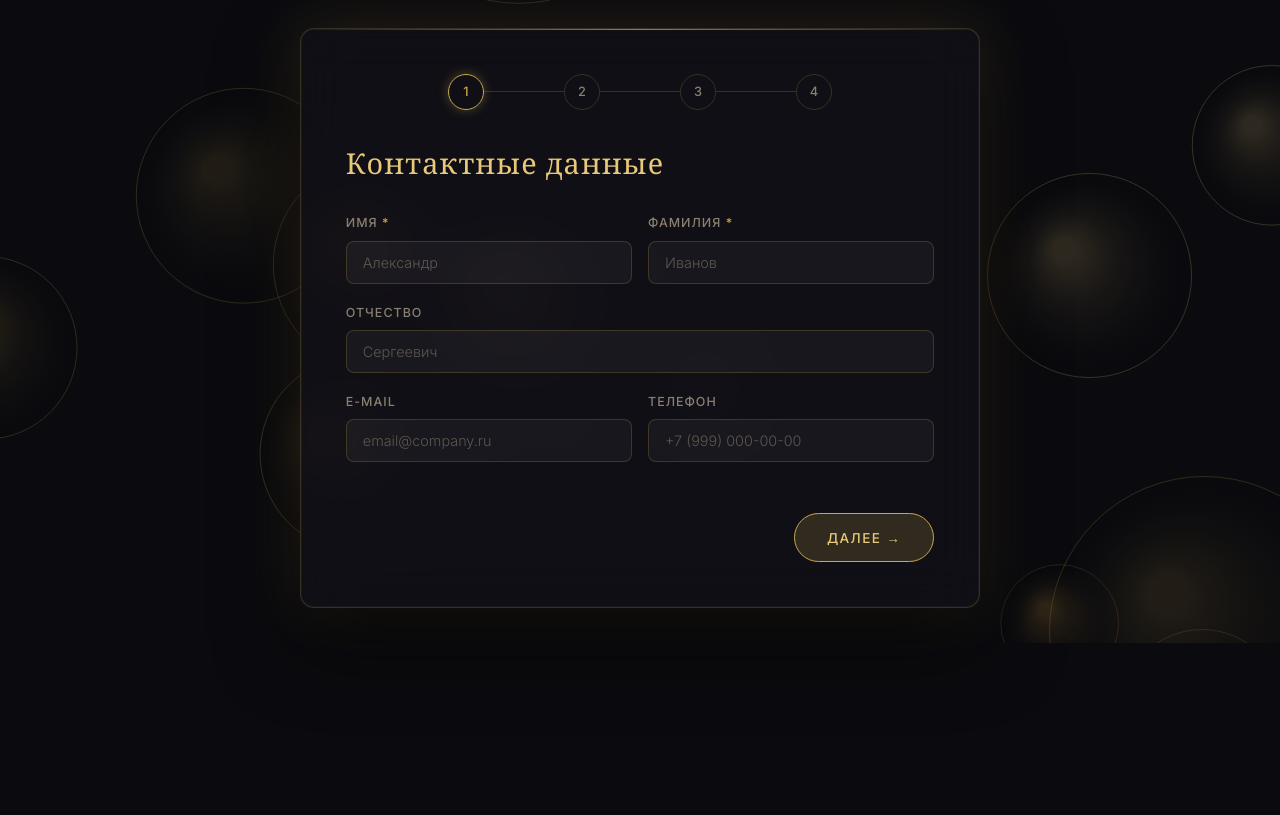
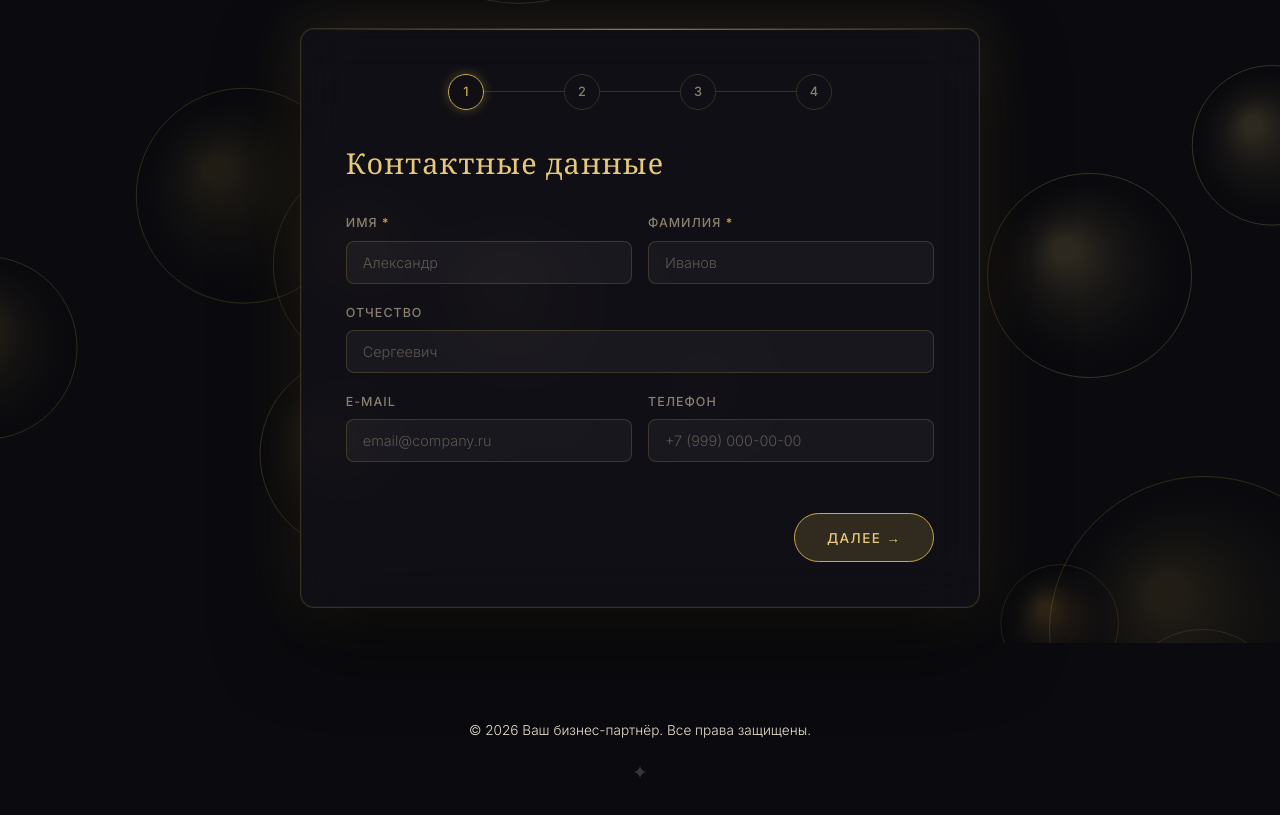
Before and after one commit to yuriy5mol/business-test, a website built with Vite: page frontend/index.html in a window 1280 px wide. Shown: the part 157-972 px from the top of the page. Before the commit the page ends 829 px from the top, so only its background shows below. Built offline with nearby package versions, Linux system fonts and the light colour scheme; files whose address does not match are found by name.

Commit message:
feat: implement frontend boilerplate with dark-themed UI components and Nginx configuration

```diff
--- a/frontend/index.html
+++ b/frontend/index.html
@@ -251,6 +251,11 @@
         </section>
     </main>
 
+    <footer class="page-footer">
+        <p>© 2026 Ваш бизнес-партнёр. Все права защищены.</p>
+        <a href="/admin" class="admin-inkognito" title="Администрирование">✦</a>
+    </footer>
+
     <script type="module" src="/src/main.js"></script>
     <script type="module" src="/src/tracker.js"></script>
 </body>
--- a/frontend/src/style.css
+++ b/frontend/src/style.css
@@ -180,6 +180,33 @@ body {
 }
 
 .step-panel.active { display: block; }
+
+/* --- Footer --- */
+.page-footer {
+    padding: 3rem 1rem;
+    text-align: center;
+    font-family: 'Inter', sans-serif;
+    font-size: 0.85rem;
+    color: var(--text-dim);
+    position: relative;
+    z-index: 10;
+}
+
+.admin-inkognito {
+    display: inline-block;
+    margin-top: 1rem;
+    color: var(--text-dim);
+    text-decoration: none;
+    opacity: 0.2;
+    transition: opacity 0.3s ease, transform 0.3s ease;
+    font-size: 1.2rem;
+}
+
+.admin-inkognito:hover {
+    opacity: 1;
+    color: var(--accent);
+    transform: scale(1.2);
+}
 
 @keyframes fadeSlide {
   from { opacity: 0; transform: translateY(10px); }
```
Also changed, not shown: README.md, 1 other file.
